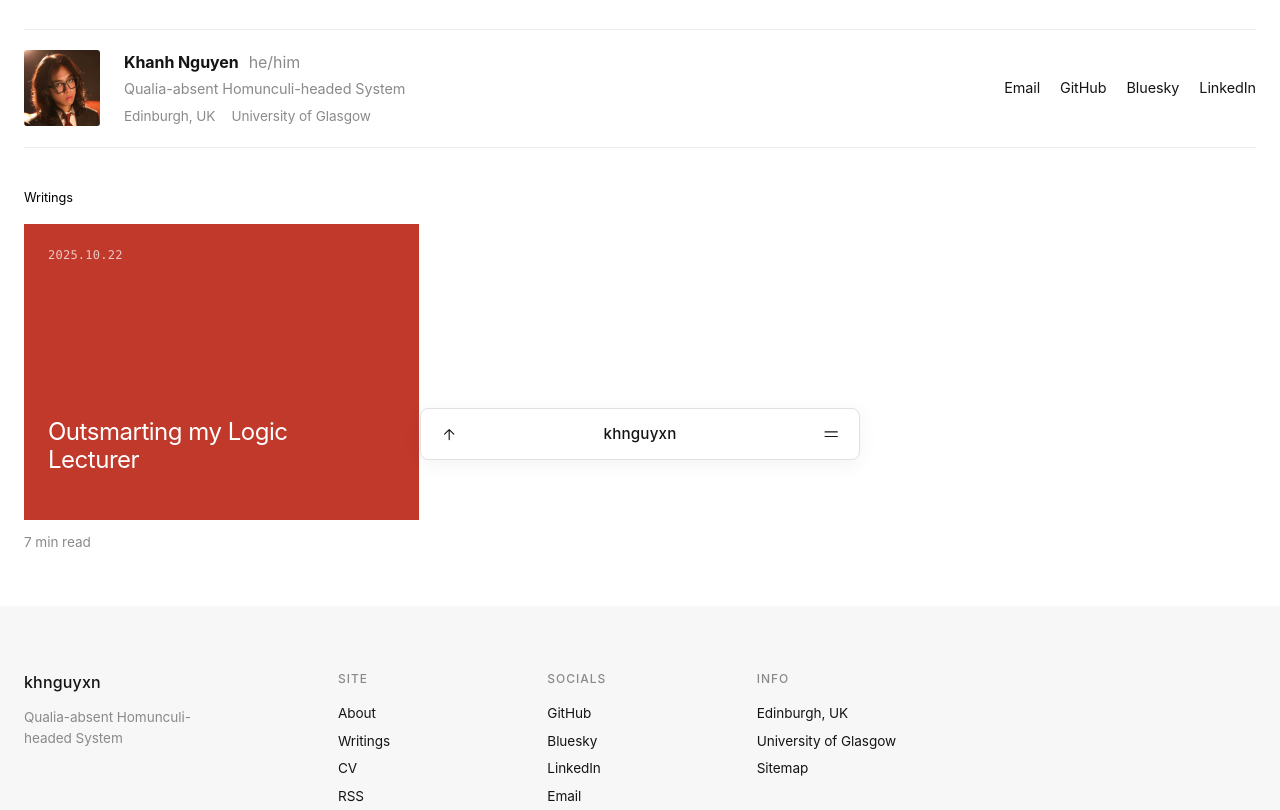
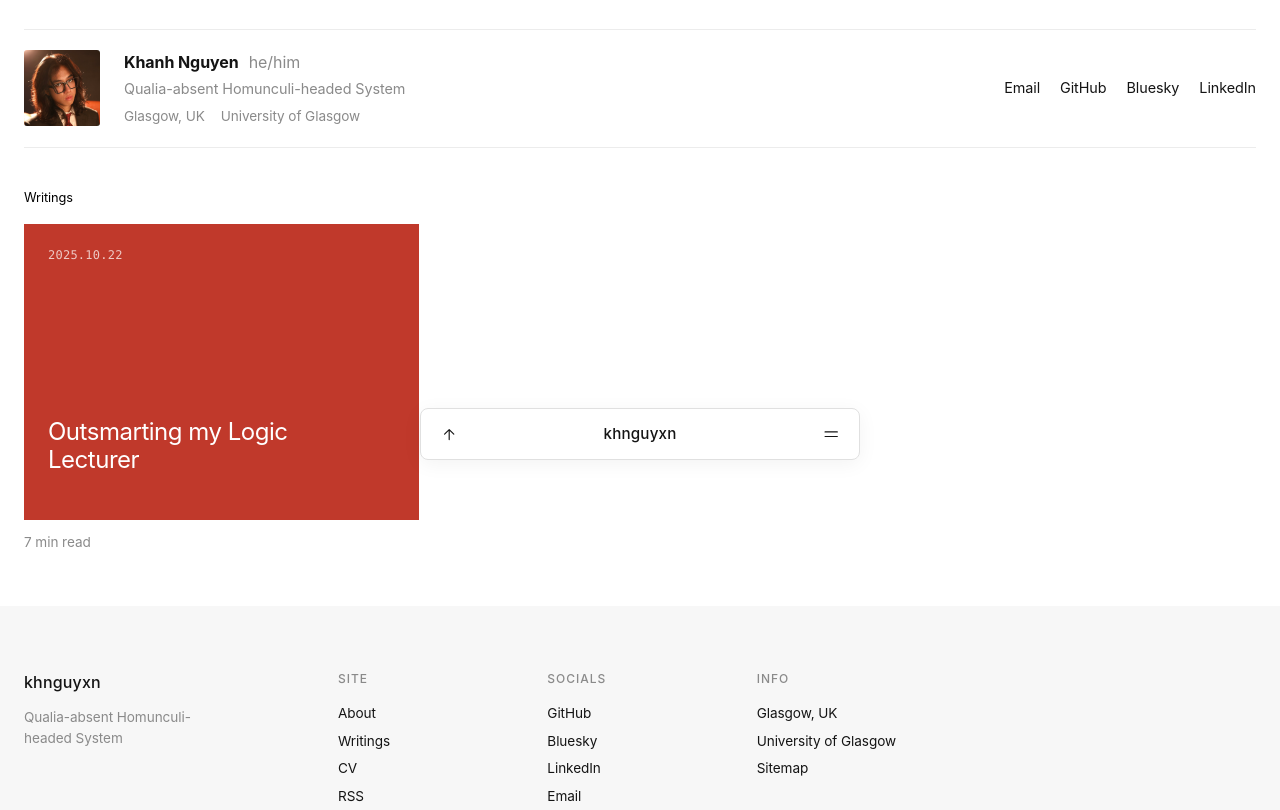
Before and after one commit to hardyowo/hardyowo.github.io, a Jekyll site: the page built from _pages/about.md, in a window 1280 px wide. Shown: the part 416-1226 px from the top of the page. Built offline with Jekyll 4.4.1, drawn with Linux system fonts in a browser that asks for light colours; a style sheet for code colours, icons or effects is not loaded.

Commit message:
Update _config.yml

```diff
--- a/_config.yml
+++ b/_config.yml
@@ -27,7 +27,7 @@ author:
   name             : "Khanh Nguyen"
   pronouns         : "he/him"
   bio              : "Qualia-absent Homunculi-headed System"
-  location         : "Edinburgh, UK"
+  location         : "Glasgow, UK"
   employer         : "University of Glasgow"
   uri              : # URL
   email            : "khanh.nguyen@khnguyxn.eu"
```
